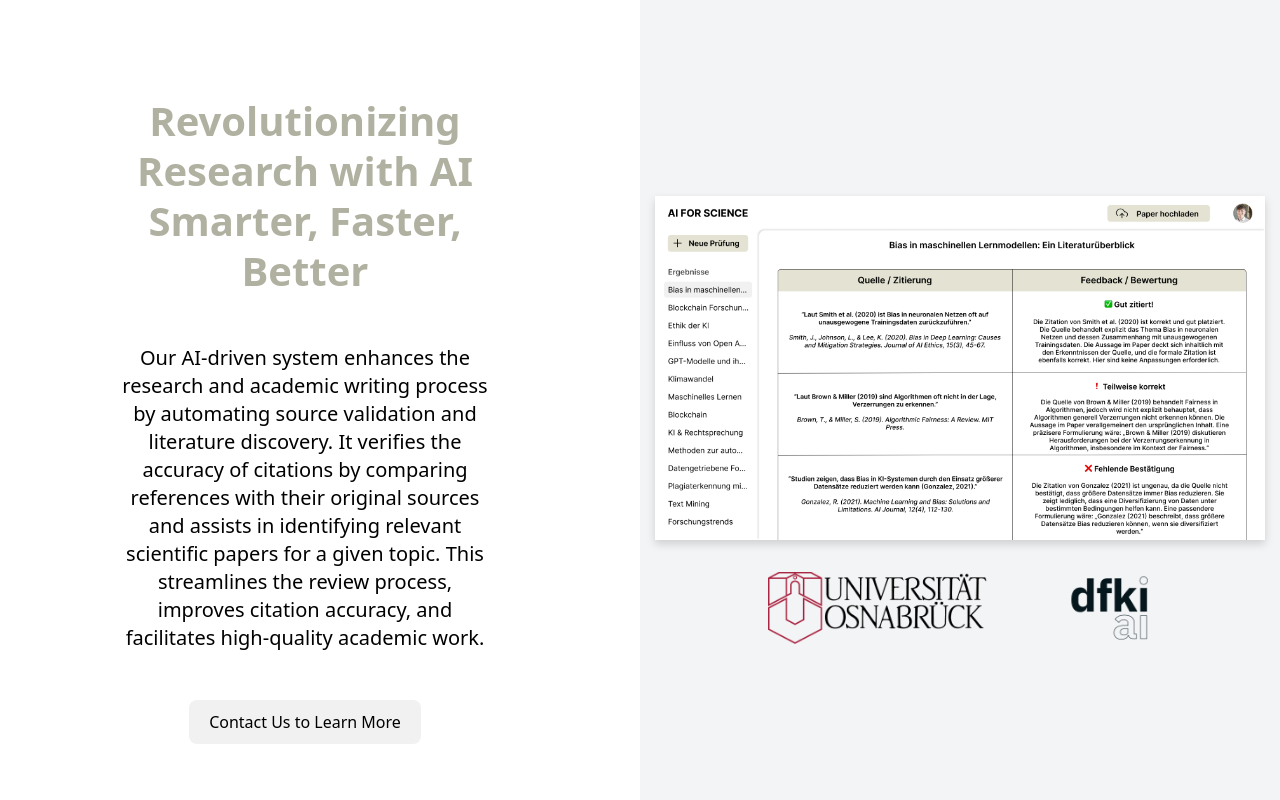
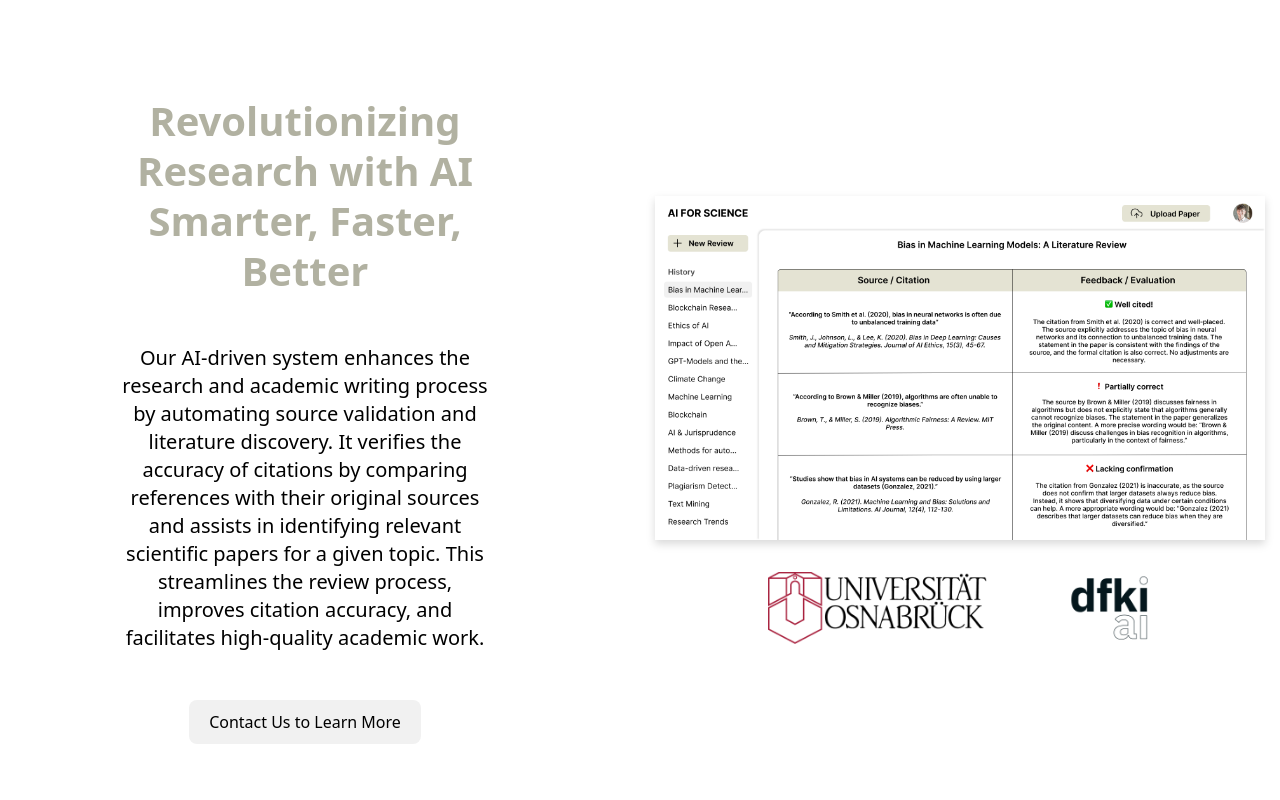
Before and after one commit to Study-Project-AI-for-Science/landing-page, a React (Vite) app: page / in a window 1280 px wide. Shown: the top 800 px of the page. Built offline with nearby package versions, Linux system fonts and the light colour scheme.

Commit message:
removed background color from screenshot section & updated screenshot

```diff
--- a/src/App.tsx
+++ b/src/App.tsx
@@ -26,7 +26,7 @@ function App() {
                 </div>
 
                 {/* Rechte Seite */}
-                <div className="flex w-full bg-gray-100 justify-center items-center pr-[15px] pl-[15px] px-24 py-24 flex-col lg:max-w-1/2 flex-1 min-h-full">
+                <div className="flex w-full bg-white justify-center items-center pr-[15px] pl-[15px] px-24 py-24 flex-col lg:max-w-1/2 flex-1 min-h-full">
                     <img src={Dashboard} alt="Beschreibung" className="w-full h-auto drop-shadow-lg mb-8" />
                     <div className={'flex w-full justify-center items-center px-18 lg:space-x-20 space-x-10'}>
                         <img src={UniLogo} alt="Beschreibung" className="w-auto h-18" />
```
Also changed, not shown: src/assets/Dashboard.png.
